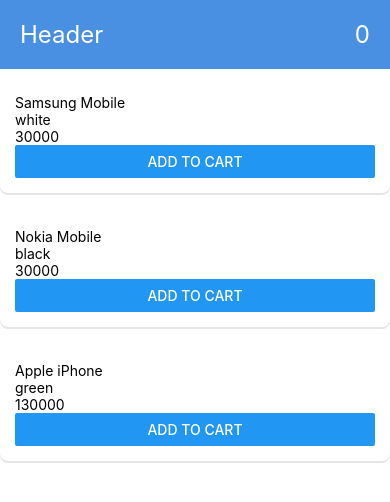
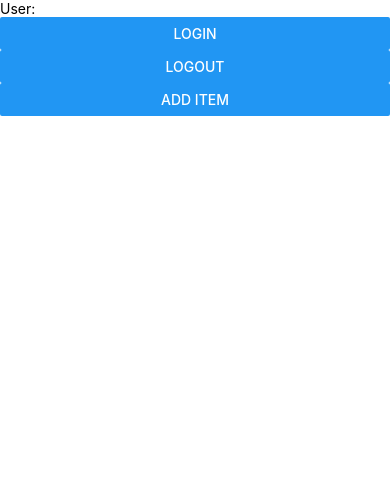
Before and after one commit to App1907/Redux, a React Native app: screen / in a window 390 px wide. Shown: the top 502 px of the page. Built offline with nearby package versions, Linux system fonts and the light colour scheme.

Commit message:
Added separate slices

```diff
--- a/App.tsx
+++ b/App.tsx
@@ -10,13 +10,15 @@
 
 import React from 'react';
 import { Provider } from 'react-redux';
-import store from './src/redux/store';
+import { store } from './src/redux/store';
 import HomeScreen from './src/screens/HomeScreen';
+import CartScreen from './src/screens/CartScreen';
 
 const App = () => {
   return (
     <Provider store={store}>
       <HomeScreen />
+      <CartScreen />
     </Provider>
   );
 };
--- a/src/components/Header.tsx
+++ b/src/components/Header.tsx
@@ -1,30 +1,25 @@
 import React from 'react';
 import { View, Text, StyleSheet } from 'react-native';
 
-const Header = ({ cartCount }: { cartCount: number }) => {
+const Header = () => {
   return (
     <View style={styles.header}>
-      <Text style={styles.headerText}>Header</Text>
-      <Text style={styles.cartCount}>{cartCount}</Text>
+      <Text style={styles.title}>My App</Text>
     </View>
   );
 };
 
 const styles = StyleSheet.create({
   header: {
-    backgroundColor: '#4A90E2',
-    padding: 20,
-    flexDirection: 'row',
-    justifyContent: 'space-between'
+    height: 60,
+    backgroundColor: '#f8f8f8',
+    justifyContent: 'center',
+    alignItems: 'center',
   },
-  headerText: {
-    fontSize: 24,
-    color: '#fff'
+  title: {
+    fontSize: 20,
+    fontWeight: 'bold',
   },
-  cartCount: {
-    fontSize: 24,
-    color: '#fff'
-  }
 });
 
 export default Header;
--- a/src/components/ProductCard.tsx
+++ /dev/null
@@ -1,45 +0,0 @@
-import React, { useState } from 'react';
-import { View, Text, Button, StyleSheet } from 'react-native';
-import { useDispatch } from 'react-redux';
-import { addToCart, removeFromCart } from '../redux/actions/cartActions';
-
-const ProductCard = ({ product }: { product: any }) => {
-  const dispatch = useDispatch();
-  const [inCart, setInCart] = useState(false);
-
-  const handleCartToggle = () => {
-    if (inCart) {
-      dispatch(removeFromCart(product.id));
-    } else {
-      dispatch(addToCart(product));
-    }
-    setInCart(!inCart);
-  };
-
-  return (
-    <View style={styles.card}>
-      <Text>{product.name}</Text>
-      <Text>{product.color}</Text>
-      <Text>{product.price}</Text>
-      <Button
-        title={inCart ? 'Remove from cart' : 'Add to cart'}
-        onPress={handleCartToggle}
-      />
-    </View>
-  );
-};
-
-const styles = StyleSheet.create({
-  card: {
-    backgroundColor: '#fff',
-    padding: 15,
-    marginVertical: 10,
-    borderRadius: 8,
-    shadowColor: '#000',
-    shadowOpacity: 0.1,
-    shadowOffset: { width: 0, height: 2 },
-    elevation: 2
-  }
-});
-
-export default ProductCard;
--- a/src/redux/actions/cartActions.ts
+++ /dev/null
@@ -1,12 +0,0 @@
-export const ADD_TO_CART = 'ADD_TO_CART';
-export const REMOVE_FROM_CART = 'REMOVE_FROM_CART';
-
-export const addToCart = (product: any) => ({
-  type: ADD_TO_CART,
-  payload: product
-});
-
-export const removeFromCart = (productId: number) => ({
-  type: REMOVE_FROM_CART,
-  payload: productId
-});
--- a/src/redux/reducers/cartReducer.ts
+++ /dev/null
@@ -1,29 +0,0 @@
-import { ADD_TO_CART, REMOVE_FROM_CART } from '../actions/cartActions';
-
-const initialState = {
-  products: [],
-  count: 0
-};
-
-const cartReducer = (state = initialState, action: any) => {
-  switch (action.type) {
-    case ADD_TO_CART:
-      return {
-        ...state,
-        products: [...state.products, action.payload],
-        count: state.count + 1
-      };
-    case REMOVE_FROM_CART:
-      return {
-        ...state,
-        products: state.products.filter(
-          (product: any) => product.id !== action.payload
-        ),
-        count: state.count - 1
-      };
-    default:
-      return state;
-  }
-};
-
-export default cartReducer;
--- a/src/redux/saga/cartSaga.ts
+++ /dev/null
@@ -1,19 +0,0 @@
-import { takeLatest, put, all } from 'redux-saga/effects';
-import { ADD_TO_CART, REMOVE_FROM_CART } from '../actions/cartActions';
-
-function* handleAddToCart(action: any) {
-
-}
-
-function* handleRemoveFromCart(action: any) {
-
-}
-
-function* cartSaga() {
-  yield all([
-    takeLatest(ADD_TO_CART, handleAddToCart),
-    takeLatest(REMOVE_FROM_CART, handleRemoveFromCart)
-  ]);
-}
-
-export default cartSaga;
--- /dev/null
+++ b/src/redux/slices/cartSlice.ts
@@ -0,0 +1,31 @@
+import { createSlice, PayloadAction } from '@reduxjs/toolkit';
+
+interface CartItem {
+  id: string;
+  name: string;
+  quantity: number;
+}
+
+interface CartState {
+  items: CartItem[];
+}
+
+const initialState: CartState = {
+  items: [],
+};
+
+const cartSlice = createSlice({
+  name: 'cart',
+  initialState,
+  reducers: {
+    addItem(state, action: PayloadAction<CartItem>) {
+      state.items.push(action.payload);
+    },
+    removeItem(state, action: PayloadAction<string>) {
+      state.items = state.items.filter((item) => item.id !== action.payload);
+    },
+  },
+});
+
+export const { addItem, removeItem } = cartSlice.actions;
+export default cartSlice.reducer;
--- /dev/null
+++ b/src/redux/slices/userSlice.ts
@@ -0,0 +1,33 @@
+import { createSlice, PayloadAction } from '@reduxjs/toolkit';
+
+interface UserState {
+  id: string;
+  name: string;
+  email: string;
+}
+
+const initialState: UserState = {
+  id: '',
+  name: '',
+  email: '',
+};
+
+const userSlice = createSlice({
+  name: 'user',
+  initialState,
+  reducers: {
+    setUser(state, action: PayloadAction<UserState>) {
+      state.id = action.payload.id;
+      state.name = action.payload.name;
+      state.email = action.payload.email;
+    },
+    clearUser(state) {
+      state.id = '';
+      state.name = '';
+      state.email = '';
+    },
+  },
+});
+
+export const { setUser, clearUser } = userSlice.actions;
+export default userSlice.reducer;
--- a/src/redux/store.ts
+++ b/src/redux/store.ts
@@ -1,21 +1,15 @@
-import { createStore, applyMiddleware, combineReducers } from 'redux';
-import createSagaMiddleware from 'redux-saga';
-import cartReducer from './reducers/cartReducer';
-import cartSaga from './saga/cartSaga';
-import { all } from 'redux-saga/effects';
+import { configureStore } from '@reduxjs/toolkit';
+import logger from 'redux-logger';
+import userReducer from './slices/userSlice';
+import cartReducer from './slices/cartSlice';
 
-const sagaMiddleware = createSagaMiddleware();
-
-const rootReducer = combineReducers({
-  cart: cartReducer
+export const store = configureStore({
+  reducer: {
+    user: userReducer,
+    cart: cartReducer,
+  },
+  middleware: (getDefaultMiddleware) => getDefaultMiddleware().concat(logger),
 });
 
-function* rootSaga() {
-  yield all([cartSaga()]);
-}
-
-const store = createStore(rootReducer, applyMiddleware(sagaMiddleware));
-
-sagaMiddleware.run(rootSaga);
-
-export default store;
+export type RootState = ReturnType<typeof store.getState>;
+export type AppDispatch = typeof store.dispatch;
--- /dev/null
+++ b/src/screens/CartScreen.tsx
@@ -0,0 +1,36 @@
+import React from 'react';
+import { View, Text, Button, FlatList } from 'react-native';
+import { useDispatch, useSelector } from 'react-redux';
+import { RootState } from '../redux/store';
+import { addItem, removeItem } from '../redux/slices/cartSlice';
+
+const CartScreen = () => {
+  const dispatch = useDispatch();
+  const cartItems = useSelector((state: RootState) => state.cart.items);
+
+  const handleAddItem = () => {
+    dispatch(addItem({ id: '1', name: 'Item 1', quantity: 1 }));
+  };
+
+  const handleRemoveItem = (id: string) => {
+    dispatch(removeItem(id));
+  };
+
+  return (
+    <View>
+      <FlatList
+        data={cartItems}
+        keyExtractor={(item) => item.id}
+        renderItem={({ item }) => (
+          <View>
+            <Text>{item.name}</Text>
+            <Button title="Remove" onPress={() => handleRemoveItem(item.id)} />
+          </View>
+        )}
+      />
+      <Button title="Add Item" onPress={handleAddItem} />
+    </View>
+  );
+};
+
+export default CartScreen;
--- a/src/screens/HomeScreen.tsx
+++ b/src/screens/HomeScreen.tsx
@@ -1,30 +1,27 @@
-// screens/HomeScreen.tsx
 import React from 'react';
-import { View, ScrollView, SafeAreaView } from 'react-native';
-import Header from '../components/Header';
-import ProductCard from '../components/ProductCard';
-import { useSelector } from 'react-redux';
-
-const products = [
-  { id: 1, name: 'Samsung Mobile', color: 'white', price: 30000 },
-  { id: 2, name: 'Nokia Mobile', color: 'black', price: 30000 },
-  { id: 3, name: 'Apple iPhone', color: 'green', price: 130000 }
-];
+import { View, Text, Button } from 'react-native';
+import { useDispatch, useSelector } from 'react-redux';
+import { RootState } from '../redux/store';
+import { setUser, clearUser } from '../redux/slices/userSlice';
 
 const HomeScreen = () => {
-  const cartCount = useSelector((state: any) => state.cart.count);
+  const dispatch = useDispatch();
+  const user = useSelector((state: RootState) => state.user);
+
+  const handleLogin = () => {
+    dispatch(setUser({ id: '1', name: 'John Doe', email: 'john@example.com' }));
+  };
+
+  const handleLogout = () => {
+    dispatch(clearUser());
+  };
 
   return (
-    <SafeAreaView style={{ flex: 1 }}>
-    <View style={{ flex: 1 }}>
-      <Header cartCount={cartCount} />
-      <ScrollView>
-        {products.map((product) => (
-          <ProductCard key={product.id} product={product} />
-        ))}
-      </ScrollView>
+    <View>
+      <Text>User: {user.name}</Text>
+      <Button title="Login" onPress={handleLogin} />
+      <Button title="Logout" onPress={handleLogout} />
     </View>
-    </SafeAreaView>
   );
 };
 
```
